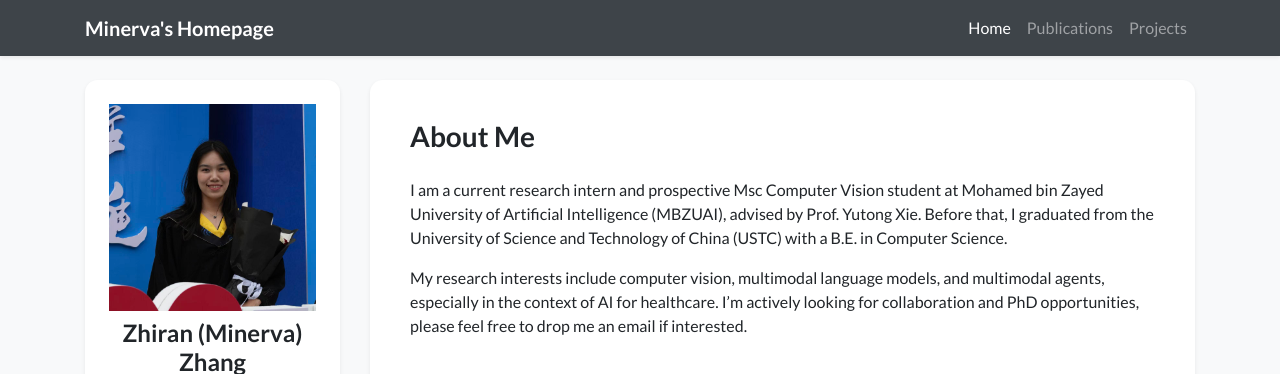
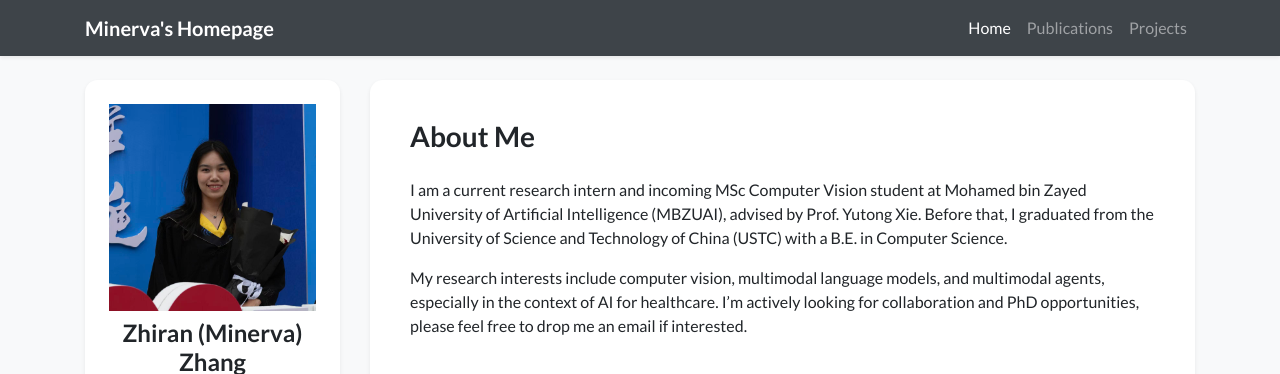
Before and after one commit to minervazz/minervazz.github.io, a Jekyll site: the page built from index.html, in a window 1280 px wide and 900 px high. Shown: the top 374 px of the window. Built offline with Jekyll 4.4.1, drawn with Linux system fonts in a browser that asks for light colours; nearby versions of some CDN libraries; a style sheet for code colours, icons or effects is not loaded.

Commit message:
Initial commit

```diff
--- a/_data/profile.yml
+++ b/_data/profile.yml
@@ -25,7 +25,7 @@ orcid: 0009-0003-7687-0256
 short_bio_text_justify: false
 short_bio: >-
   <p>
-    I am a current research intern and prospective Msc Computer Vision student at Mohamed bin Zayed University of Artificial Intelligence (MBZUAI), advised by Prof. Yutong Xie.
+    I am a current research intern and incoming MSc Computer Vision student at Mohamed bin Zayed University of Artificial Intelligence (MBZUAI), advised by Prof. Yutong Xie.
     Before that, I graduated from the University of Science and Technology of China (USTC) with a B.E. in Computer Science.
   </p>
   <p>
```
